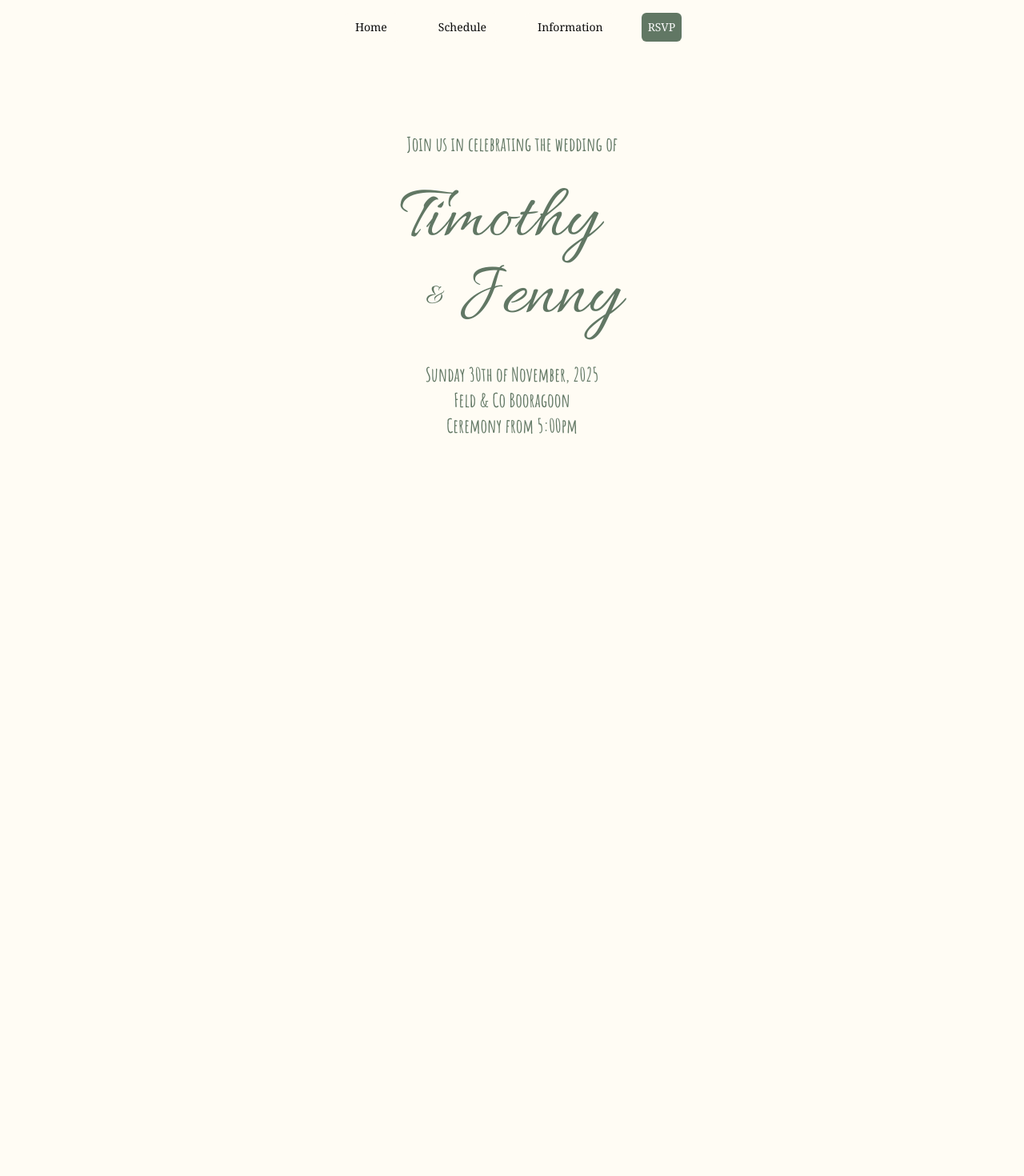
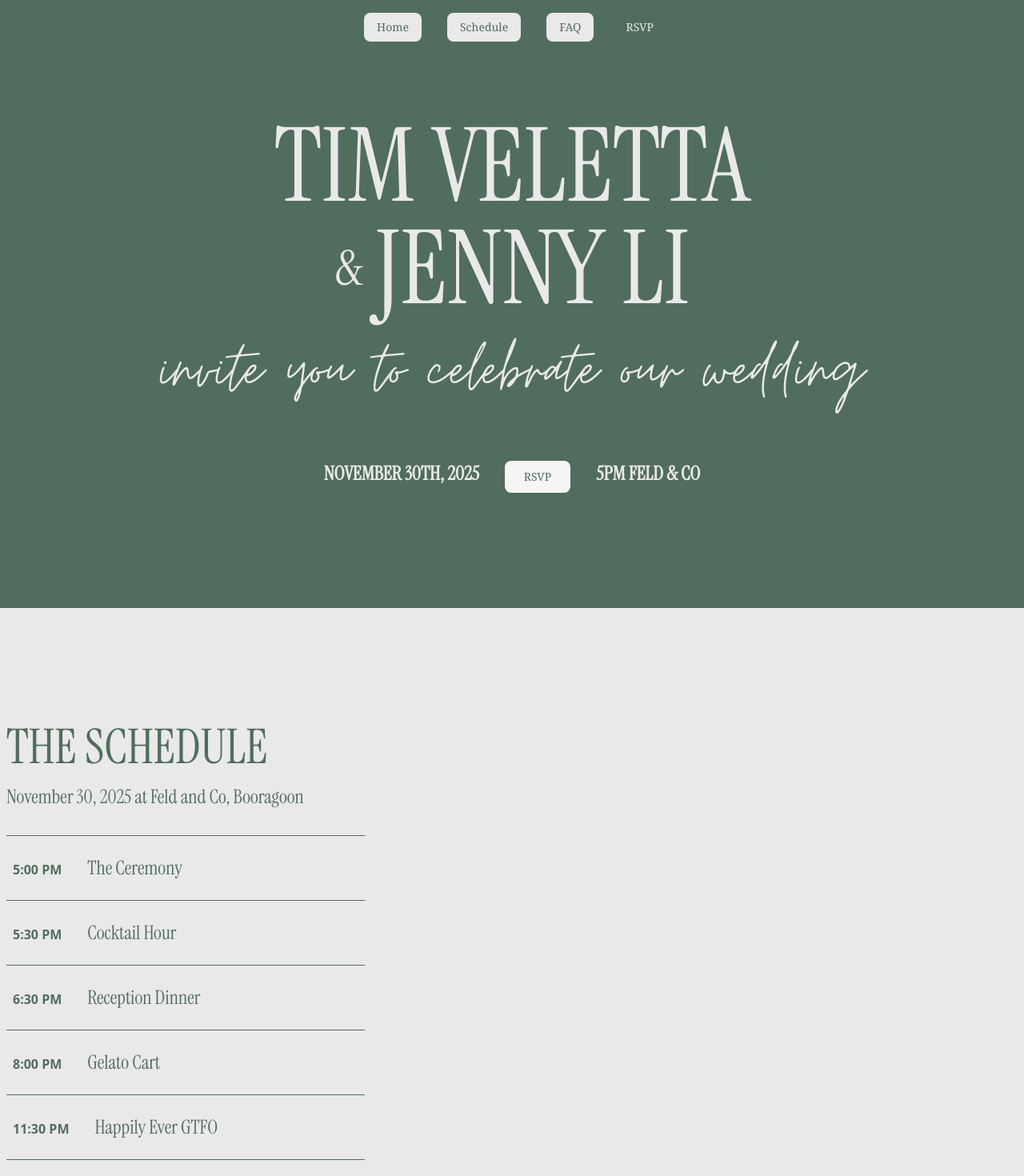
Before and after one commit to timveletta/veletta-li-wedding, a Next.js app: page / in a window 1280 px wide. Shown: the top 1470 px of the page at 80% size. Before the commit the page ends 800 px from the top, so only its background shows below. Built offline with nearby package versions, Linux system fonts and the light colour scheme.

Commit message:
Update design

```diff
--- a/src/app/information/page.tsx
+++ b/src/app/faq-section.tsx
@@ -1,13 +1,13 @@
-export default function InformationPage() {
+export default function FaqSection() {
   return (
-    <>
-      <h1 className="text-4xl font-bold font-allura text-primary my-4">
+    <section id="faq">
+      <h1 className="text-4xl font-bold font-instrument-serif text-primary my-4">
         Dress Code
       </h1>
       <p className="font-serif mb-2">
         <b>Cocktail attire</b>
       </p>
-      <h1 className="text-4xl font-bold font-allura text-primary my-4">
+      <h1 className="text-4xl font-bold font-instrument-serif text-primary my-4">
         Food Options
       </h1>
       <p className="font-serif mb-2">
@@ -19,12 +19,12 @@ export default function InformationPage() {
         We will also have a <b>gelato</b> cart show up later on in the night
         serving some of our favourite flavours.
       </p>
-      <h1 className="text-4xl font-bold font-allura text-primary my-4">
+      <h1 className="text-4xl font-bold font-instrument-serif text-primary my-4">
         Venue
       </h1>
       <p className="font-serif mb-2">
         <b>Feld and Co</b> - 6/496 Marmion St, Booragoon WA 6154
       </p>
-    </>
+    </section>
   );
 }
--- a/src/app/globals.css
+++ b/src/app/globals.css
@@ -8,8 +8,8 @@
   --color-foreground: var(--foreground);
   --font-sans: var(--font-geist-sans);
   --font-mono: var(--font-geist-mono);
-  --font-amatic-sc: var(--font-amatic-sc);
-  --font-allura: var(--font-allura);
+  --font-moon-time: var(--font-moon-time);
+  --font-instrument-serif: var(--font-instrument-serif);
   --color-sidebar-ring: var(--sidebar-ring);
   --color-sidebar-border: var(--sidebar-border);
   --color-sidebar-accent-foreground: var(--sidebar-accent-foreground);
@@ -47,16 +47,16 @@
 
 :root {
   --radius: 0.625rem;
-  --background: oklch(0.9912 0.011 89.72);
-  --foreground: oklch(0.145 0 0);
+  --background: oklch(0.934 0 0);
+  --foreground: oklch(0.5076 0.0415 159.44);
   --card: oklch(1 0 0);
   --card-foreground: oklch(0.145 0 0);
   --popover: oklch(1 0 0);
   --popover-foreground: oklch(0.145 0 0);
-  --primary: oklch(0.5445 0.039 148.85);
-  --primary-foreground: oklch(0.985 0 0);
+  --primary: oklch(0.5076 0.0415 159.44);
+  --primary-foreground: oklch(0.934 0 0);
   --secondary: oklch(0.97 0 0);
-  --secondary-foreground: oklch(0.205 0 0);
+  --secondary-foreground: oklch(0.5076 0.0415 159.44);
   --muted: oklch(0.97 0 0);
   --muted-foreground: oklch(0.556 0 0);
   --accent: oklch(0.97 0 0);
--- /dev/null
+++ b/src/app/hero-section.tsx
@@ -0,0 +1,30 @@
+import { Button } from "@/components/ui/button";
+import Link from "next/link";
+
+export function HeroSection() {
+  return (
+    <section className="mx-auto md:py-36 py-48 px-2 flex flex-col text-center items-center bg-primary text-primary-foreground">
+      <div className="font-instrument-serif sm:text-9xl text-6xl mb-4 uppercase">
+        <h2>Tim Veletta</h2>
+        <h2 className="flex items-center justify-center">
+          <span className="sm:text-6xl text-4xl mr-4">&</span>Jenny Li
+        </h2>
+      </div>
+      <h3 className="sm:text-8xl text-5xl font-moon-time mb-16">
+        invite you to celebrate our wedding
+      </h3>
+      <div className="flex flex-col sm:flex-row uppercase justify-center sm:gap-8 gap-2 text-2xl font-bold font-instrument-serif">
+        <h4 className="order-1 sm:order-1">November 30th, 2025</h4>
+        <h4 className="order-2 sm:order-3 sm:text-right">5pm Feld & Co</h4>
+        <Button
+          size="lg"
+          variant="secondary"
+          asChild
+          className="order-3 sm:order-2"
+        >
+          <Link href="/rsvp">RSVP</Link>
+        </Button>
+      </div>
+    </section>
+  );
+}
--- a/src/app/layout.tsx
+++ b/src/app/layout.tsx
@@ -1,20 +1,20 @@
 import type { Metadata } from "next";
-import { Amatic_SC, Allura } from "next/font/google";
+import { Instrument_Serif } from "next/font/google";
+import localFont from "next/font/local";
 import "./globals.css";
 import { Navigation } from "@/components/navigation/navigation";
 import { Footer } from "@/components/footer/footer";
 
-const amaticSC = Amatic_SC({
-  weight: ["400", "700"],
-  subsets: ["latin"],
-  variable: "--font-amatic-sc",
+const moonTime = localFont({
+  src: "../../public/moon-time-regular.ttf",
+  variable: "--font-moon-time",
   display: "swap",
 });
 
-const allura = Allura({
+const instrumentSerif = Instrument_Serif({
   weight: "400",
   subsets: ["latin"],
-  variable: "--font-allura",
+  variable: "--font-instrument-serif",
   display: "swap",
 });
 
@@ -34,11 +34,9 @@ export default function RootLayout({
 }>) {
   return (
     <html lang="en">
-      <body className={`${amaticSC.variable} ${allura.variable}`}>
+      <body className={`${moonTime.variable} ${instrumentSerif.variable}`}>
         <Navigation />
-        <main className="flex flex-col items-center justify-between py-24 px-2 text-center max-w-lg mx-auto">
-          {children}
-        </main>
+        <main>{children}</main>
         <Footer />
       </body>
     </html>
--- a/src/app/page.tsx
+++ b/src/app/page.tsx
@@ -1,20 +1,13 @@
+import FaqSection from "./faq-section";
+import { HeroSection } from "./hero-section";
+import { ScheduleSection } from "./schedule-section";
+
 export default function Home() {
   return (
     <>
-      <h3 className="text-2xl font-bold font-amatic-sc text-primary mb-8">
-        Join us in celebrating the wedding of
-      </h3>
-      <div className="font-allura text-8xl text-primary mb-8">
-        <h2 className="mr-8">Timothy</h2>
-        <h2 className="ml-8 flex items-center">
-          <span className="text-4xl mr-4">&</span>Jenny
-        </h2>
-      </div>
-      <div className="text-2xl font-bold font-amatic-sc text-primary">
-        <h4>Sunday 30th of November, 2025</h4>
-        <h4>Feld & Co Booragoon</h4>
-        <h4>Ceremony from 5:00pm</h4>
-      </div>
+      <HeroSection />
+      <ScheduleSection />
+      <FaqSection />
     </>
   );
 }
--- a/src/app/rsvp/page.tsx
+++ b/src/app/rsvp/page.tsx
@@ -3,7 +3,7 @@ import RsvpForm from "@/components/rsvp-form/rsvp-form";
 export default function RsvpPage() {
   return (
     <>
-      <h2 className="text-center text-primary font-allura text-4xl mb-8">
+      <h2 className="text-center text-primary font-instrument-serif text-4xl mb-8">
         Let us know if you&apos;ll be joining us for our special day!
       </h2>
       <RsvpForm />
--- /dev/null
+++ b/src/app/schedule-section.tsx
@@ -0,0 +1,32 @@
+const ScheduleItem = ({
+  time,
+  children,
+}: {
+  time: string;
+  children: React.ReactNode;
+}) => {
+  return (
+    <div className="first-of-type:border-t border-b border-primary max-w-md w-full px-2 py-6 flex gap-8 items-baseline">
+      <p className="font-sans font-bold text-primary">{time}</p>
+      <p className="font-instrument-serif text-2xl text-primary">{children}</p>
+    </div>
+  );
+};
+
+export function ScheduleSection() {
+  return (
+    <section id="schedule" className="mx-auto md:py-36 py-48 px-2 container">
+      <h2 className="font-instrument-serif text-6xl uppercase mb-4">
+        The Schedule
+      </h2>
+      <h4 className="font-instrument-serif text-2xl mb-8">
+        November 30, 2025 at Feld and Co, Booragoon
+      </h4>
+      <ScheduleItem time="5:00 PM">The Ceremony</ScheduleItem>
+      <ScheduleItem time="5:30 PM">Cocktail Hour</ScheduleItem>
+      <ScheduleItem time="6:30 PM">Reception Dinner</ScheduleItem>
+      <ScheduleItem time="8:00 PM">Gelato Cart</ScheduleItem>
+      <ScheduleItem time="11:30 PM">Happily Ever GTFO</ScheduleItem>
+    </section>
+  );
+}
--- a/src/app/schedule/page.tsx
+++ /dev/null
@@ -1,26 +0,0 @@
-const ScheduleItem = ({
-  time,
-  children,
-}: {
-  time: string;
-  children: React.ReactNode;
-}) => {
-  return (
-    <div className="border-b border-primary max-w-md w-full px-2 py-6 flex gap-8 items-baseline">
-      <p className="font-amatic-sc font-bold text-2xl text-primary">{time}</p>
-      <p className="font-serif text-xl text-primary">{children}</p>
-    </div>
-  );
-};
-
-export default function SchedulePage() {
-  return (
-    <>
-      <ScheduleItem time="5:00pm">Ceremony</ScheduleItem>
-      <ScheduleItem time="5:30pm">Cocktail Hour</ScheduleItem>
-      <ScheduleItem time="6:30pm">Pizza and Dumplings</ScheduleItem>
-      <ScheduleItem time="8:00pm">Gelato Cart</ScheduleItem>
-      <ScheduleItem time="11:30pm">Wedding Over :(</ScheduleItem>
-    </>
-  );
-}
--- a/src/components/navigation/navigation.tsx
+++ b/src/components/navigation/navigation.tsx
@@ -15,17 +15,17 @@ const menuItems = [
   },
   {
     title: "Schedule",
-    href: "/schedule",
+    href: "/#schedule",
   },
   {
-    title: "Information",
-    href: "/information",
+    title: "FAQ",
+    href: "/#faq",
   },
 ];
 
 export function Navigation() {
   return (
-    <header className="container mx-auto px-4 py-4 flex items-center justify-center">
+    <header className="absolute top-0 left-0 right-0 z-50 px-4 py-4 flex items-center justify-center">
       <NavigationMenu>
         <NavigationMenuList>
           {menuItems.map(({ title, href }) => (
--- a/src/components/rsvp-form/rsvp-form.tsx
+++ b/src/components/rsvp-form/rsvp-form.tsx
@@ -76,7 +76,7 @@ export default function RsvpForm() {
   if (stage === "submitted") {
     return (
       <div className="w-full p-6 bg-primary text-white rounded-lg">
-        <h2 className="text-4xl font-allura mb-4">Thank you!</h2>
+        <h2 className="text-4xl font-instrument-serif mb-4">Thank you!</h2>
         <p className="font-serif">
           Your RSVP has been submitted successfully. If you provided an email address,
           you should receive a confirmation email shortly.
```
Also changed, not shown: public/moon-time-regular.ttf (added).
